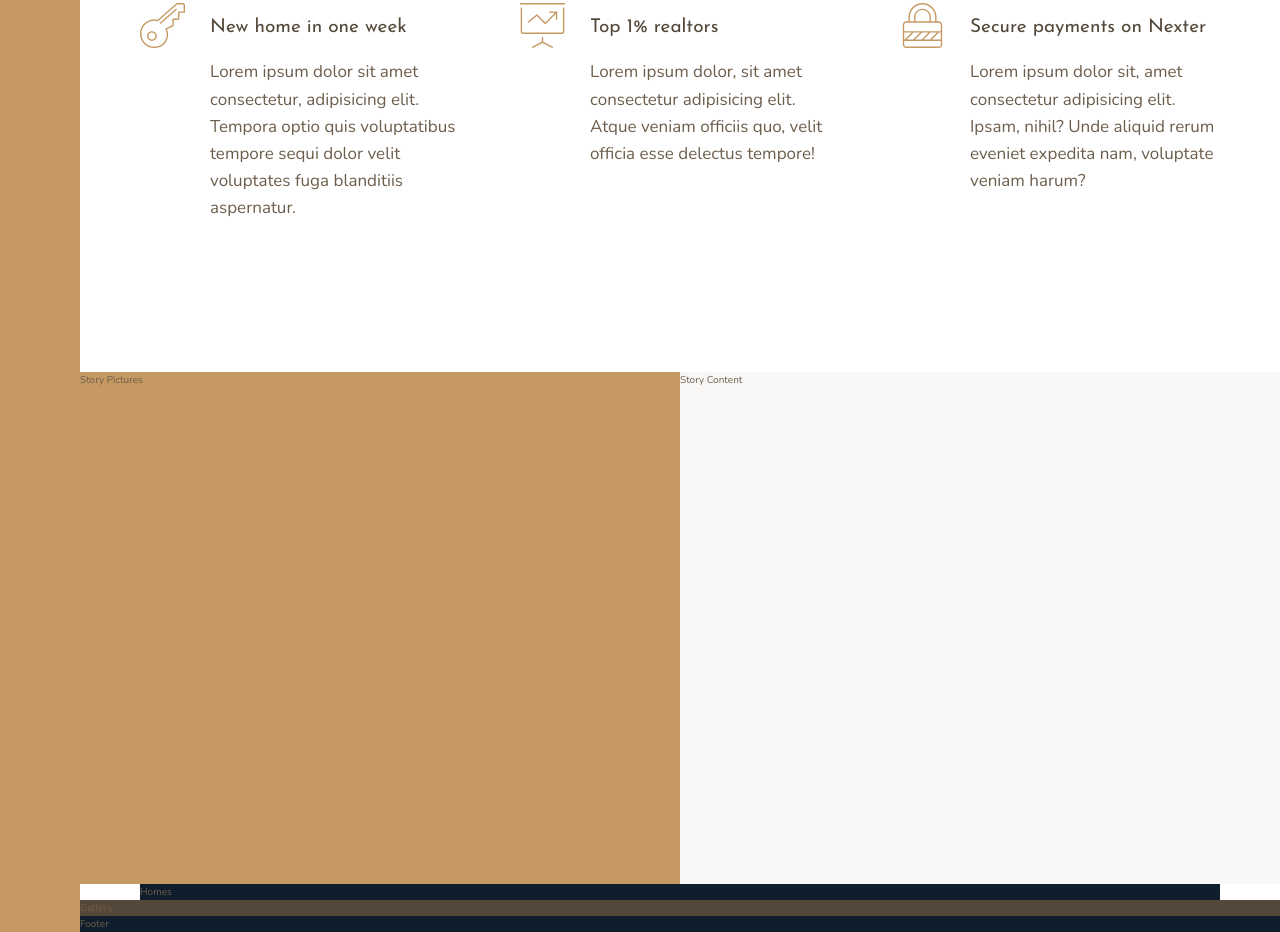
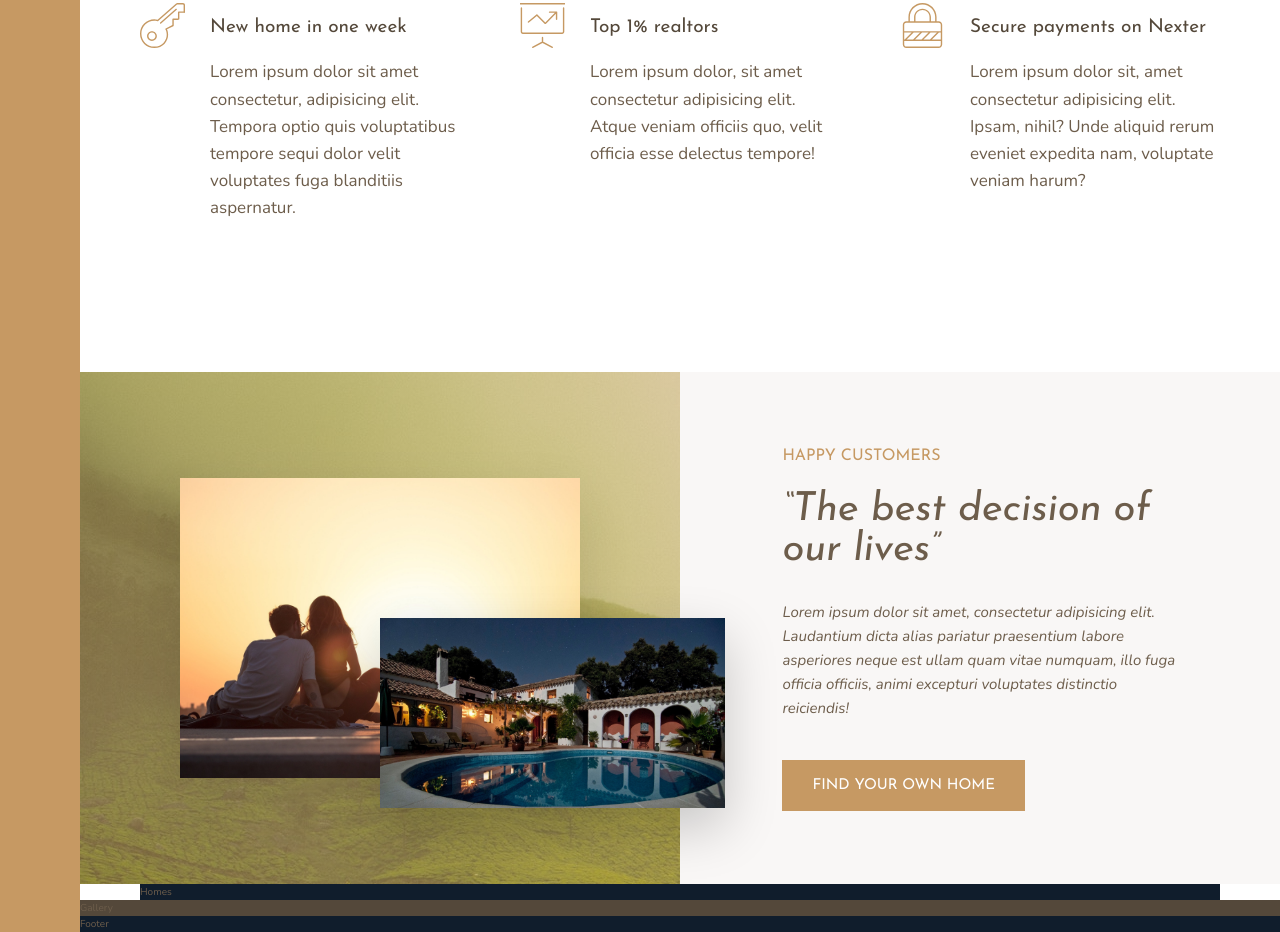
Before and after one commit to ChrisCundick/Nexter, a website: page index.html in a window 1280 px wide. Shown: the part 1103-2035 px from the top of the page. Drawn offline with nearby package versions, Linux system fonts and the light colour scheme.

Commit message:
Completed Story section layout

```diff
--- a/index.html
+++ b/index.html
@@ -75,11 +75,33 @@
 
 
   </section>
-  <div class="story__pictures">Story Pictures</div>
-  <div class="story__content">Story Content</div>
-  <section class="homes">Homes</section>
-  <section class="gallery">Gallery</section>
-  <footer class="footer">Footer</footer>
+  <div class="story__pictures">
+    <img src="img/story-1.jpeg" alt="Couple with new house" class="story__img--1">
+    <img src="img/story-2.jpeg" alt="New house" class="story__img--2">
+  </div>
+  <div class="story__content">
+    <h3 class="heading-3 mb-sm">Happy Customers</h3>
+    <h2 class="heading-2 heading-2-dark mb-md">&ldquo;The best decision of our lives&rdquo;</h2>
+    <p class="story__text mb-lg">
+      Lorem ipsum dolor sit amet, consectetur adipisicing elit. Laudantium dicta alias pariatur praesentium labore
+      asperiores neque est ullam quam vitae numquam, illo fuga officia officiis, animi excepturi voluptates distinctio
+      reiciendis!
+    </p>
+    <button class="btn">
+      Find your own home
+    </button>
+  </div>
+
+
+  <section class="homes">
+    Homes
+  </section>
+  <section class="gallery">
+    Gallery
+  </section>
+  <footer class="footer">
+    Footer
+  </footer>
 </body>
 
 </html>
--- a/sass/_story.scss
+++ b/sass/_story.scss
@@ -2,10 +2,51 @@
   &__pictures {
     background-color: $color-primary;
     grid-column: full-start / col-end 4;
+
+    display: grid;
+    grid-template-rows: repeat(6, 1fr);
+    grid-template-columns: repeat(6, 1fr);
+    align-items: center;
+    background-image: linear-gradient(rgba($color-primary, .5), rgba($color-primary, .5)), url(../img/back.jpg);
+  }
+
+  &__img--1 {
+    width: 100%;
+    grid-row: 2 / 6;
+    grid-column: 2 / 6;
+    box-shadow: 0 2rem 5rem rgba($color: #000000, $alpha: 0.1);
+  }
+
+  &__img--2 {
+    width: 115%;
+    grid-row: 4 / 6;
+    grid-column: 4 / 7;
+    z-index: 20;
+    box-shadow: 0 2rem 5rem rgba($color: #000000, $alpha: 0.2);
   }
 
   &__content {
     background-color: $color-grey-light-1;
     grid-column: col-start 5 / full-end;
+
+    padding: 6rem 8vw;
+
+    /* Works both ways to align content
+    display: flex;
+    flex-direction: column;
+    justify-content: center;
+    align-items: flex-start;
+    */
+
+    display:grid;
+    align-content: center;
+    justify-items: start;
+
+
+  }
+
+  &__text {
+    font-size: 1.5rem;
+    font-style: italic;
   }
 }
--- a/sass/_typography.scss
+++ b/sass/_typography.scss
@@ -9,10 +9,24 @@
 
 .heading-2 {
     @extend %heading;
+    font-size: 4rem;
+    font-style: italic;
+    line-height: 1;
+
+    &--light {color: $color-grey-light-1};
+    &--dark {color: $color-grey-dark-1};
 }
 
 .heading-3 {
     @extend %heading;
+
+    font-size: 1.6rem;
+    color: $color-primary;
+    text-transform: uppercase;
+
+
+    &--light {color: $color-grey-light-1};
+    &--dark {color: $color-grey-dark-1};
 }
 
 .heading-4 {
@@ -22,3 +36,26 @@
     &--light {color: $color-grey-light-1};
     &--dark {color: $color-grey-dark-1};
 }
+
+.btn {
+    background-color: $color-primary;
+    color: #fff;
+    border: none;
+    border-radius: 0;
+    font-family: $font-display;
+    font-size: 1.5rem;
+    text-transform: uppercase;
+    padding: 1.8rem 3rem;
+    cursor: pointer;
+
+    &:hover {
+        //background-color: $color-primary-dark;
+        background-color: darken($color-primary, 10%);
+    }
+}
+
+//margin-bottom modifiers
+.mb-sm {margin-bottom: 2rem};
+.mb-md {margin-bottom: 3rem};
+.mb-lg {margin-bottom: 4rem};
+.mb-hg {margin-bottom: 8rem};
```
Also changed, not shown: css/style.css.
